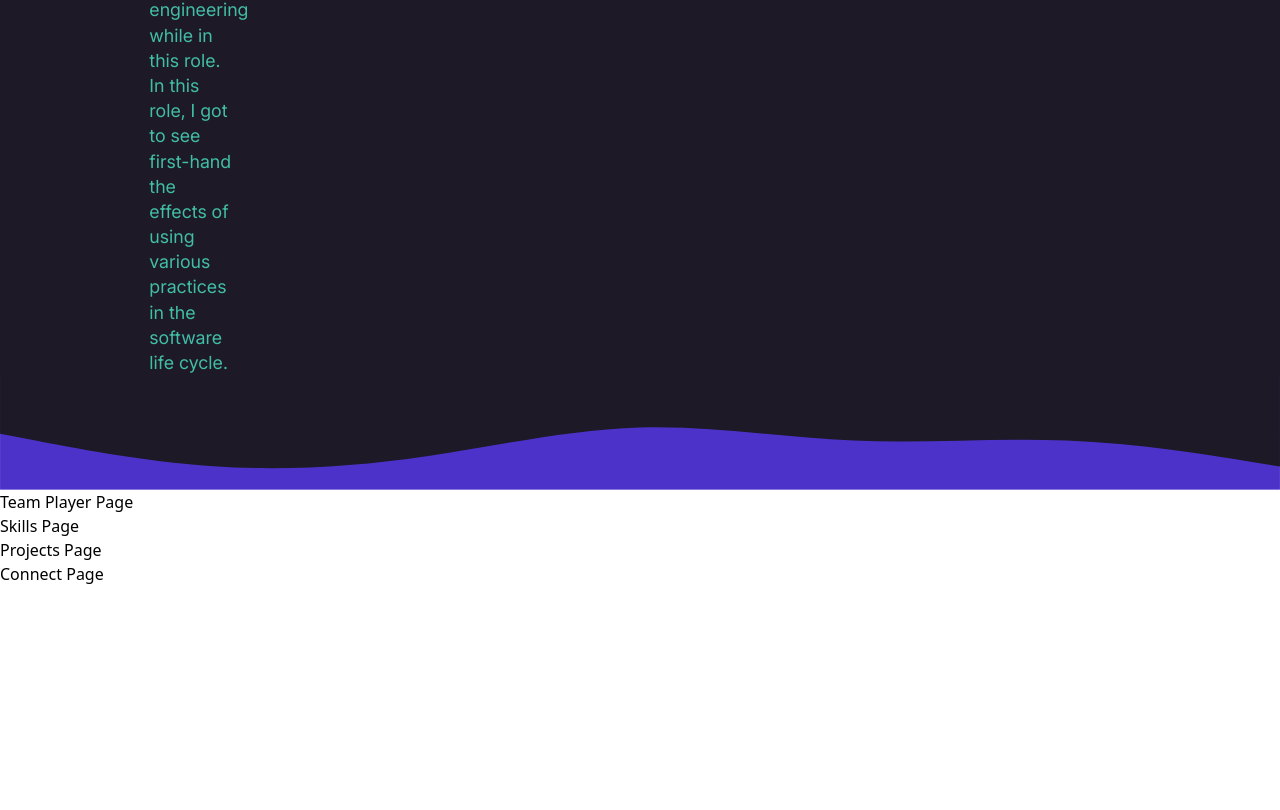
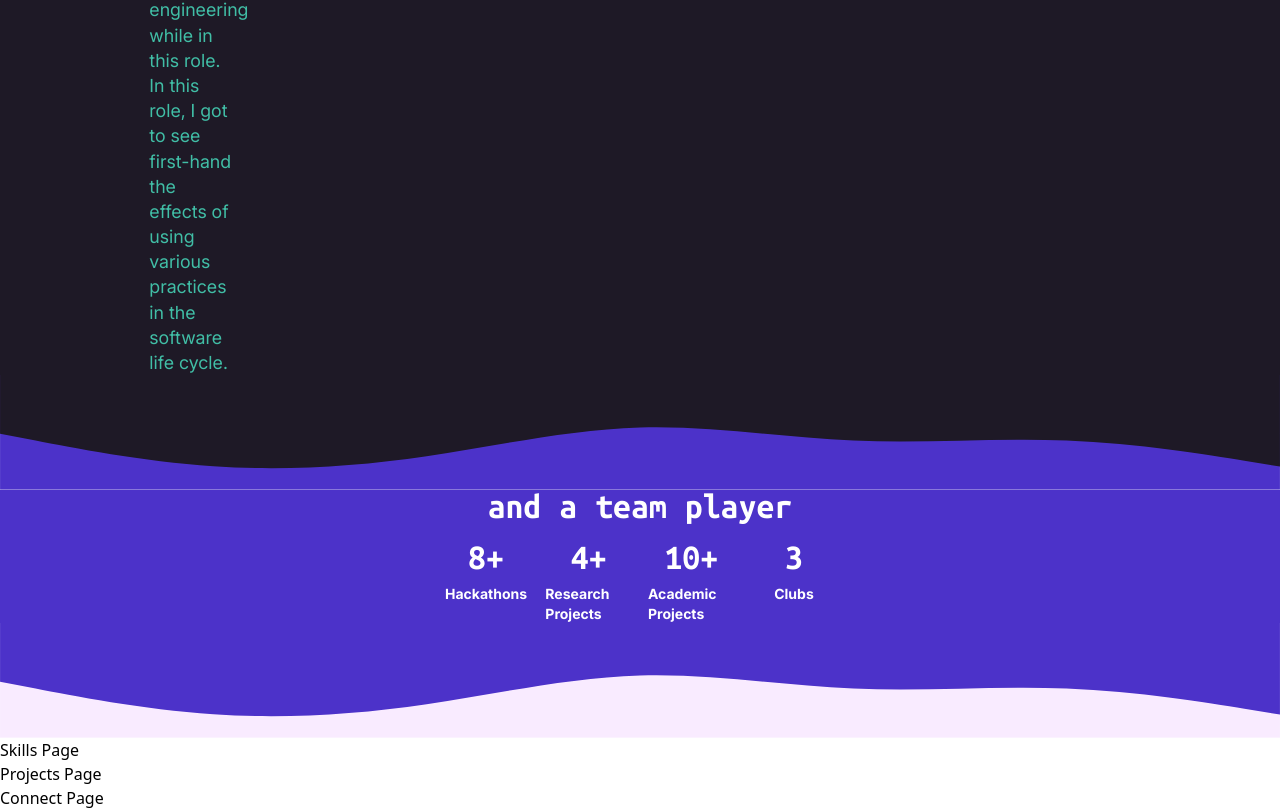
Before and after one commit to poseidon0z/Portfolio-v2, a React (Vite) app: page / in a window 1280 px wide. Shown: the part 3491-4301 px from the top of the page. Before the commit the page ends 4077 px from the top, so only its background shows below. Built offline with nearby package versions, Linux system fonts and the light colour scheme.

Commit message:
Added team player section

```diff
--- a/src/pages/TeamPlayer.tsx
+++ b/src/pages/TeamPlayer.tsx
@@ -1,10 +1,62 @@
 import React from 'react';
+import Heading from '../components/General/Heading';
+import BodyText from '../components/General/BodyText';
 
 const LeaderTeamPlayer: React.FC = () => {
   return (
-    <div>
-      <h1>Team Player Page</h1>
-    </div>
+    <>
+      <div className="grid grid-cols-12 px-8 bg-blurple text-white gap-4">
+        <div className="col-span-12">
+          <Heading level={4} className="text-center">
+            and a team player
+          </Heading>
+        </div>
+        <div className="col-span-4"></div>
+        <div className="col-span-1 flex flex-col gap-2 items-center">
+          <Heading level={4} className="text-center">
+            8+
+          </Heading>
+          <BodyText size="small" weight="bold">
+            Hackathons
+          </BodyText>
+        </div>
+        <div className="col-span-1 flex flex-col gap-2 items-center">
+          <Heading level={4} className="text-center">
+            4+
+          </Heading>
+          <BodyText size="small" weight="bold">
+            Research Projects
+          </BodyText>
+        </div>
+        <div className="col-span-1 flex flex-col gap-2 items-center">
+          <Heading level={4} className="text-center">
+            10+
+          </Heading>
+          <BodyText size="small" weight="bold">
+            Academic Projects
+          </BodyText>
+        </div>
+        <div className="col-span-1 flex flex-col gap-2 items-center">
+          <Heading level={4} className="text-center">
+            3
+          </Heading>
+          <BodyText size="small" weight="bold">
+            Clubs
+          </BodyText>
+        </div>
+      </div>
+      <svg id="visual" viewBox="0 0 1440 129">
+        <g transform="scale(1,-1) translate(0,-129)">
+          <rect x="0" y="0" width="1440" height="129" fill="#f9ebff" />
+          <path
+            d="M0 63L40 55.2C80 47.3 160 31.7 240 26.3C320 21 400 26 480 37.7C560 49.3 640 67.7 720 70C800 72.3 880 58.7 960 55.2C1040 51.7 1120 58.3 1200 55.2C1280 52 1360 39 1400 32.5L1440 26L1440 130L1400 130C1360 130 1280 130 1200 130C1120 130 1040 130 960 130C880 130 800 130 720 130C640 130 560 130 480 130C400 130 320 130 240 130C160 130 80 130 40 130L0 130Z"
+            fill="#4c32c9"
+            stroke-linecap="round"
+            stroke-linejoin="miter"
+          ></path>
+        </g>
+      </svg>
+    </>
   );
 };
 
```
